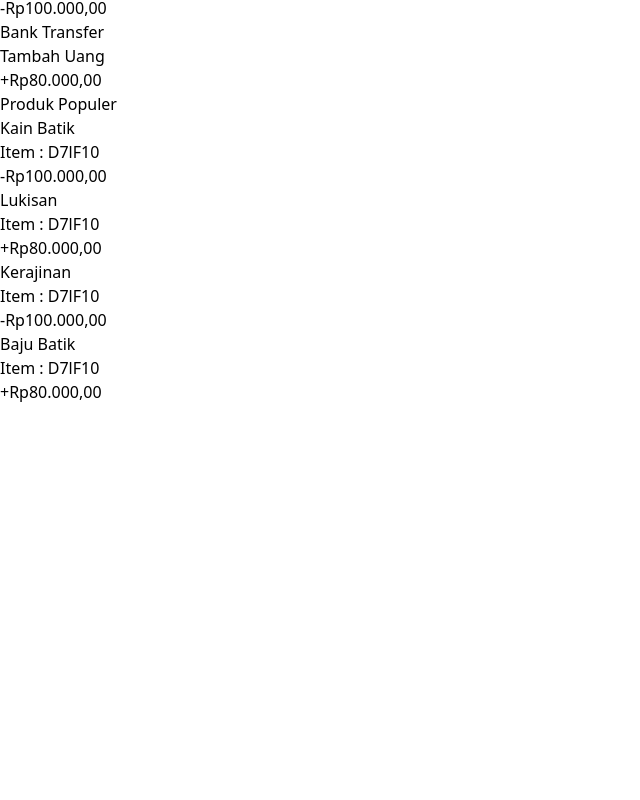
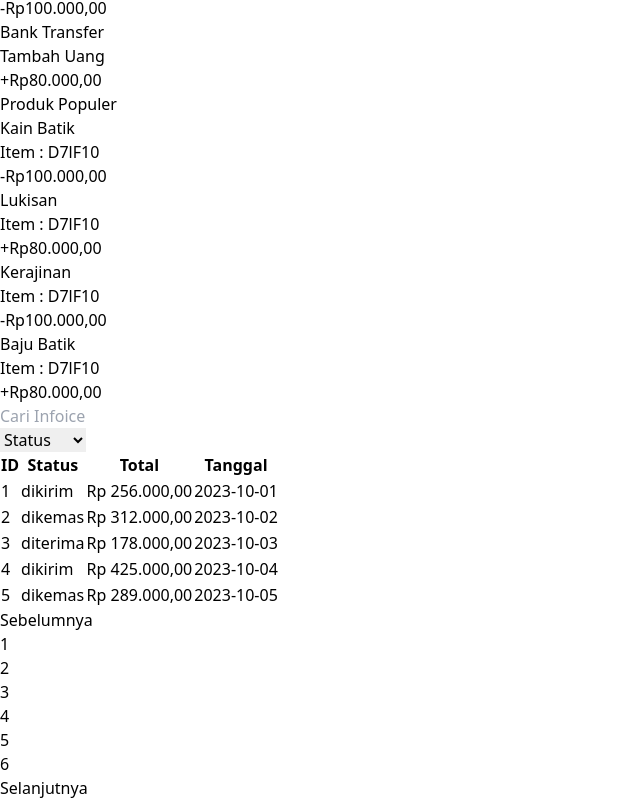
Before and after one commit to Capstone-Kelompok-11/local-art-and-culture-fe, a React (Vite) app in the folder lokasani/: page /adminumkm in a window 1280 px wide. Shown: the part 5056-5856 px from the top of the page, without its empty margins (0-640 px from the left). Before the commit the page ends 5460 px from the top, so only its background shows below. Built offline with nearby package versions, Linux system fonts and the light colour scheme.

Commit message:
menambahkan component infoice data ke home admin umkm

```diff
--- a/lokasani/src/pages/adminUMKM/home.jsx
+++ b/lokasani/src/pages/adminUMKM/home.jsx
@@ -7,6 +7,7 @@ import Prospek from "../../component/adminUMKM/dashboard/Prospek";
 import Statistik from "../../component/adminUMKM/dashboard/Statistik";
 import Transaksi from "../../component/adminUMKM/dashboard/Transaksi";
 import ProdukPopuler from "../../component/adminUMKM/dashboard/ProdukPopuler";
+import InfoiceData from "../../component/adminUMKM/dashboard/InfoiceData";
 
 const Home = () => {
     return (
@@ -48,6 +49,9 @@ const Home = () => {
                             <ProdukPopuler/>
                         </div>
                     </div>
+                    <div className="w-full flex gap-6 px-5 mt-6">
+                        <InfoiceData/>
+                    </div>
                 </div>
             </div>
         </div>
```
